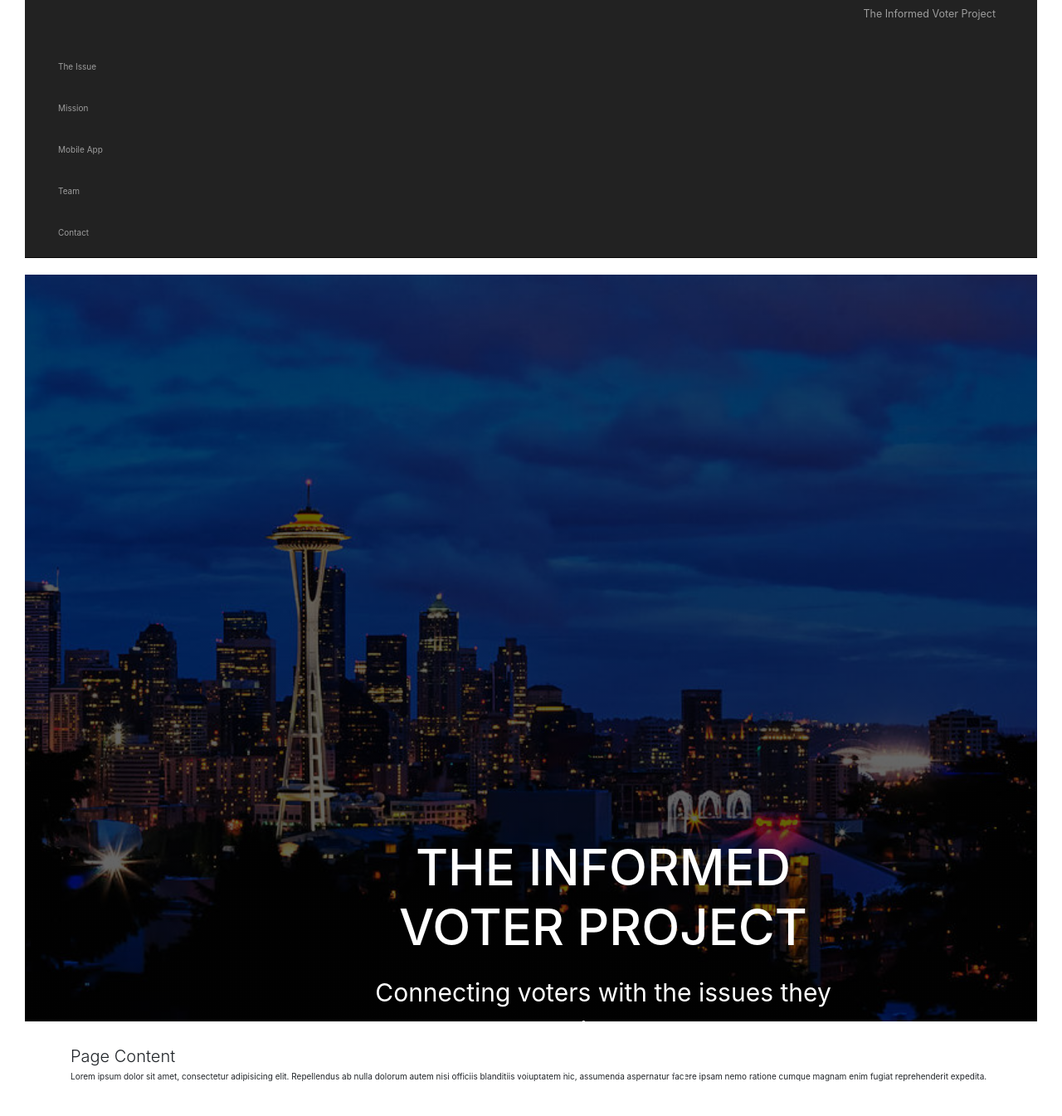
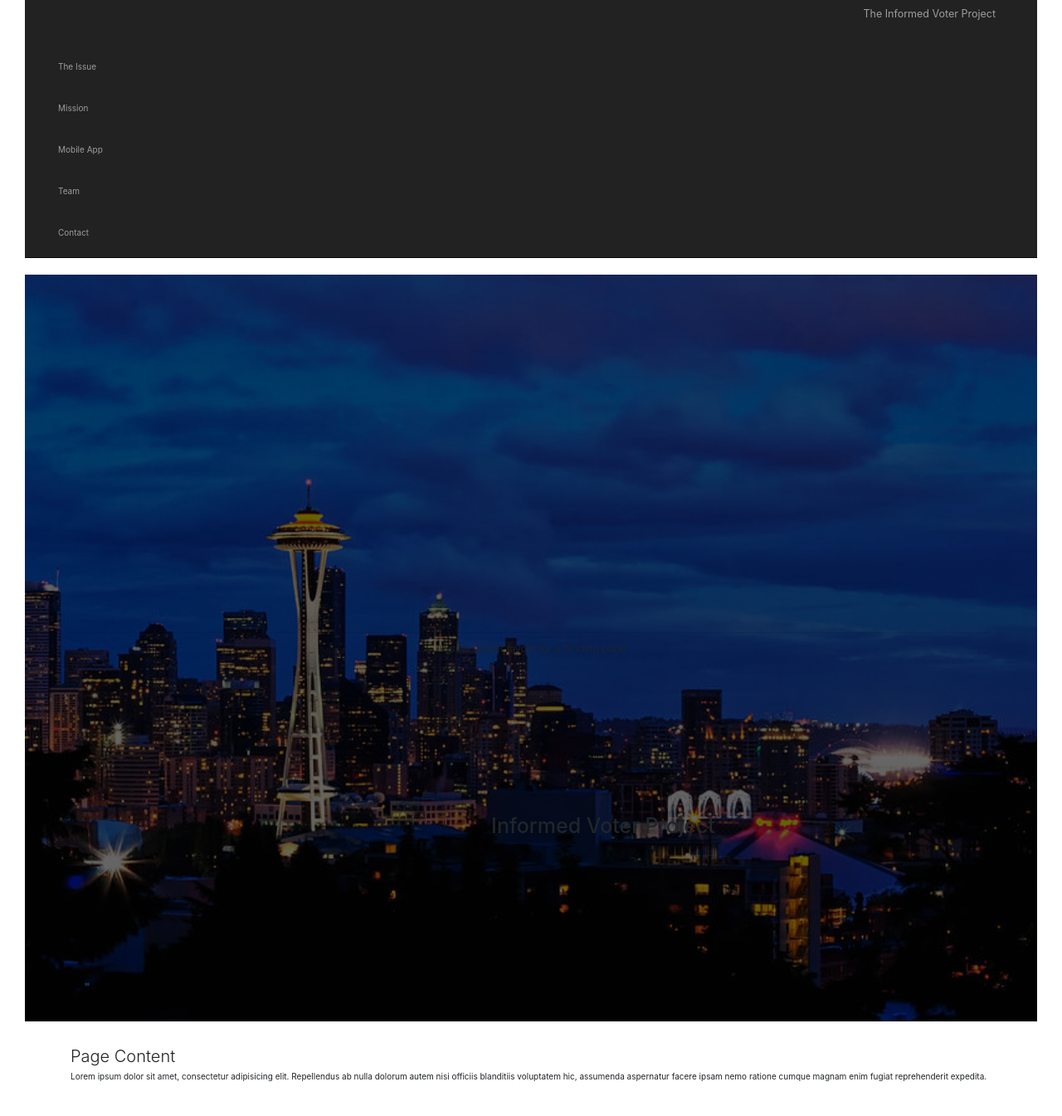
Before and after one commit to The-Informed-Voter-Project/website.github.io, a Jekyll site: the page built from index.html, in a window 1280 px wide. Shown: the whole page at 83% size. Built offline with Jekyll 4.4.1, drawn with Linux system fonts in a browser that asks for light colours.

Commit message:
Update index.html

```diff
--- a/index.html
+++ b/index.html
@@ -19,16 +19,14 @@
   <div class="container h-100">
     <div class="row h-100 align-items-center">
       <div class="col-12 text-center">
-                <div class="welcome-text">
-                    <h1>The Informed Voter Project</h1>
+        <h1 class="welcome-text">Informed Voter Project</h1>
         <hr>
-                    <p>Connecting voters with the issues they care about most</p>
-                    <a href="/app">Download the app</a>
-                </div>
+        <p class="lead">A great starter layout for a landing page</p>
       </div>
     </div>
   </div>
 </header>
+
 <!-- Page Content -->
 <section class="py-5">
   <div class="container">
```
Lines whose indentation alone changed are shown as unchanged.
